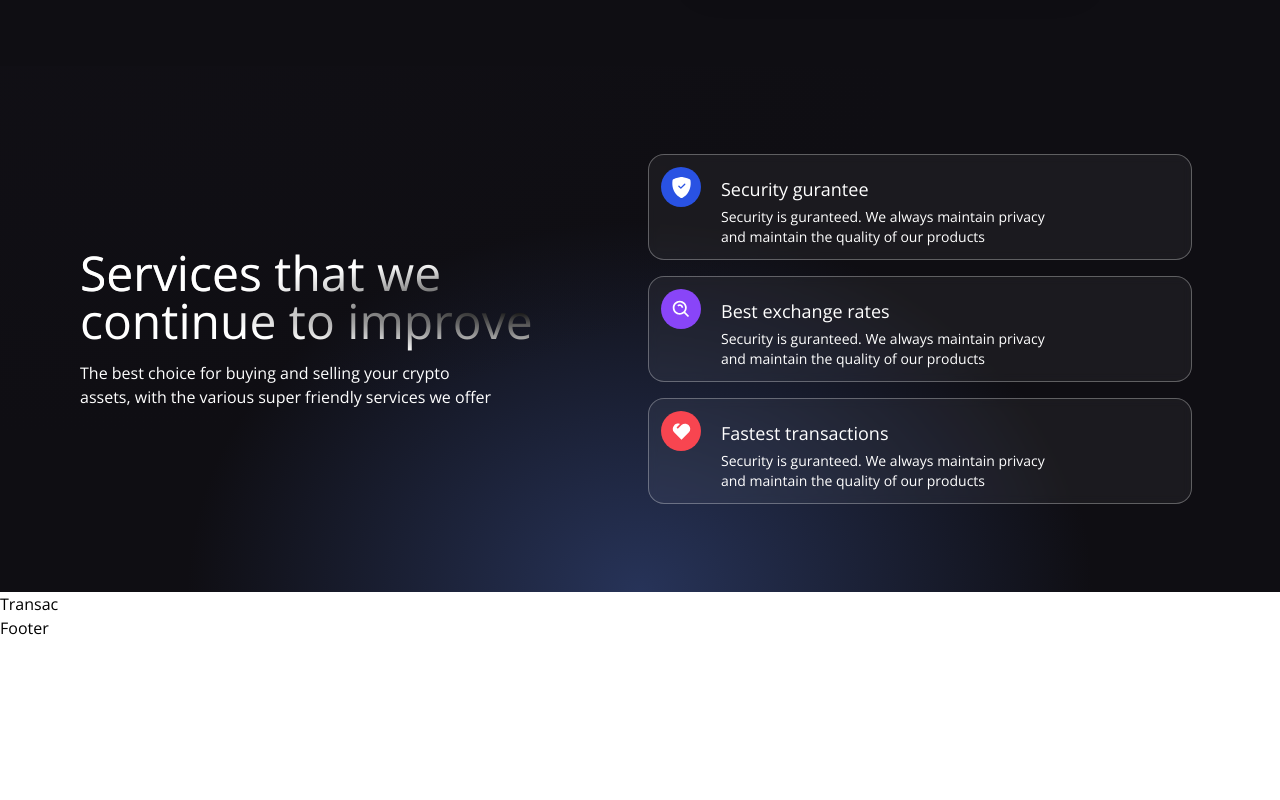
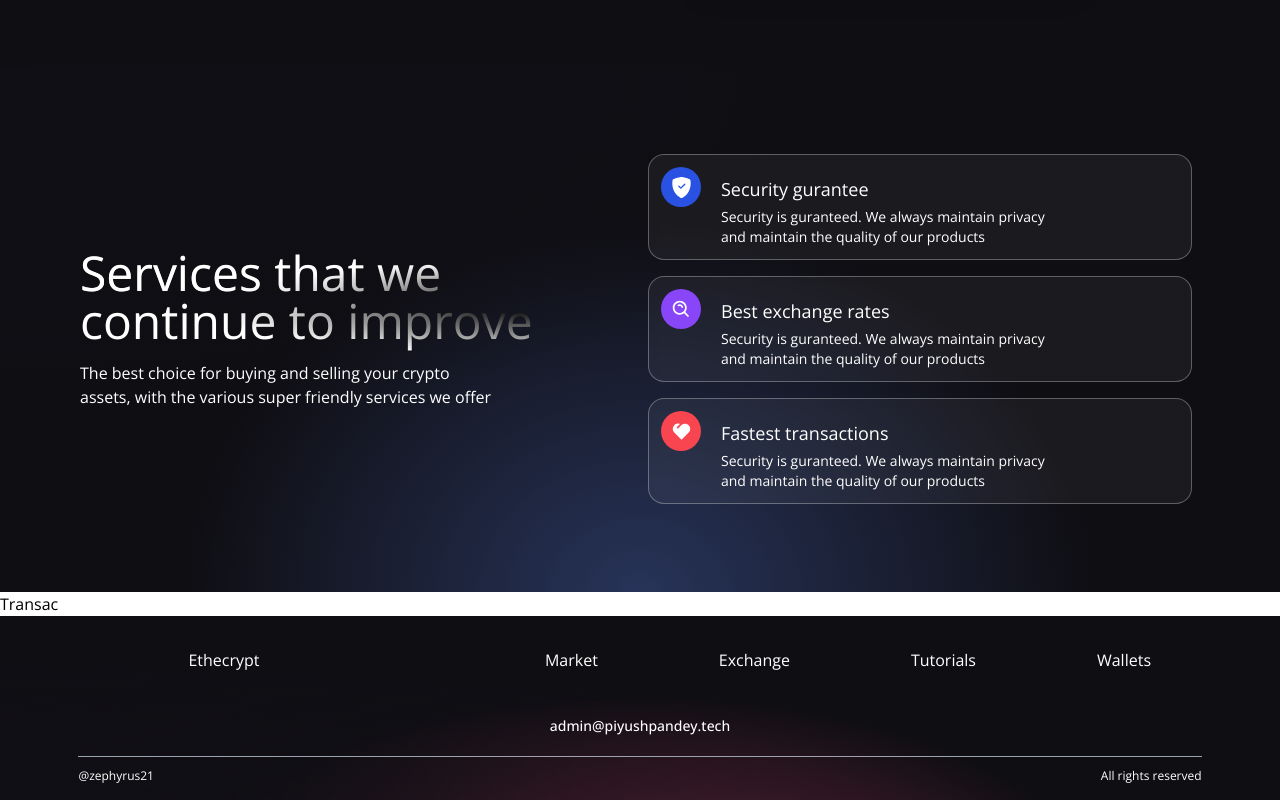
Before and after one commit to zephyrus21/ethecrypt, a React app in the folder client/: page / in a window 1280 px wide. Shown: the part 683-1483 px from the top of the page. Before the commit the page ends 1323 px from the top, so only its background shows below. Built offline with nearby package versions, Linux system fonts and the light colour scheme; the HTML template or start-up script is replaced by a standard one.

Commit message:
added footer

```diff
--- a/client/src/components/Footer.tsx
+++ b/client/src/components/Footer.tsx
@@ -1,7 +1,44 @@
-interface FooterProps {}
+const Footer = () => (
+  <div className='w-full flex md:justify-center justify-between items-center flex-col p-4 gradient-bg-footer'>
+    <div className='w-full flex sm:flex-row flex-col justify-between items-center my-4'>
+      <div className='flex flex-[0.5] justify-center items-center'>
+        <h1 className='text-white'>Ethecrypt</h1>
+      </div>
+      <div className='flex flex-1 justify-evenly items-center flex-wrap sm:mt-0 mt-5 w-full'>
+        <p className='text-white text-base text-center mx-2 cursor-pointer'>
+          Market
+        </p>
+        <p className='text-white text-base text-center mx-2 cursor-pointer'>
+          Exchange
+        </p>
+        <p className='text-white text-base text-center mx-2 cursor-pointer'>
+          Tutorials
+        </p>
+        <p className='text-white text-base text-center mx-2 cursor-pointer'>
+          Wallets
+        </p>
+      </div>
+    </div>
 
-const Footer: React.FC<FooterProps> = ({}) => {
-  return <h1>Footer</h1>;
-};
+    <div className='flex justify-center items-center flex-col mt-5'>
+      <a
+        href='mailto:admin@piyushpandey.tech'
+        className='text-white text-sm text-center font-medium mt-2'>
+        admin@piyushpandey.tech
+      </a>
+    </div>
+
+    <div className='sm:w-[90%] w-full h-[0.25px] bg-gray-400 mt-5 ' />
+
+    <div className='sm:w-[90%] w-full flex justify-between items-center mt-3'>
+      <a
+        href='https://piyushpandey.tech'
+        className='text-white text-left text-xs'>
+        @zephyrus21
+      </a>
+      <p className='text-white text-right text-xs'>All rights reserved</p>
+    </div>
+  </div>
+);
 
 export default Footer;
```
